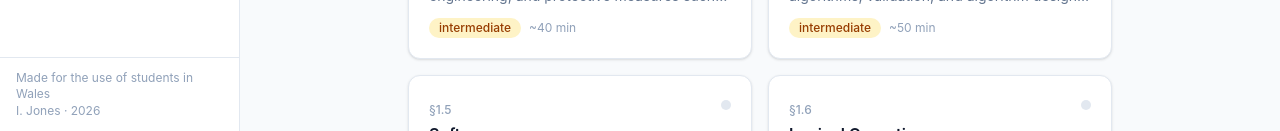
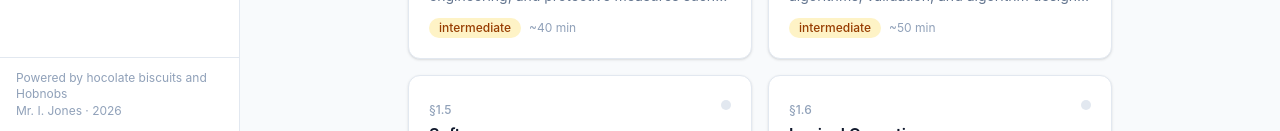
Before and after one commit to illtudjones/WefanAdolygu, a React (Vite) app: page /#/ in a window 1280 px wide. Shown: the part 669-800 px from the top of the page. Built offline with nearby package versions, Linux system fonts and the light colour scheme.

Commit message:
changed title and tagline

```diff
--- a/index.html
+++ b/index.html
@@ -4,7 +4,7 @@
     <meta charset="UTF-8" />
     <link rel="icon" type="image/svg+xml" href="/WefanAdolygu/favicon.svg" />
     <meta name="viewport" content="width=device-width, initial-scale=1.0" />
-    <title>WJEC CS Revision</title>
+    <title>WJEC Revision</title>
     <script>
       const stored = localStorage.getItem('theme');
       const prefersDark = window.matchMedia('(prefers-color-scheme: dark)').matches;
--- a/src/components/layout/Sidebar.tsx
+++ b/src/components/layout/Sidebar.tsx
@@ -112,9 +112,9 @@ export function Sidebar({ topics }: SidebarProps) {
     </nav>
     <div className="border-t border-slate-200 px-4 py-3 dark:border-slate-700">
       <p className="text-xs leading-snug text-slate-400 dark:text-slate-500">
-        Made for the use of students in Wales
+        Powered by hocolate biscuits and Hobnobs
         <br />
-        I. Jones · 2026
+        Mr. I. Jones · 2026
       </p>
     </div>
     </div>
```
